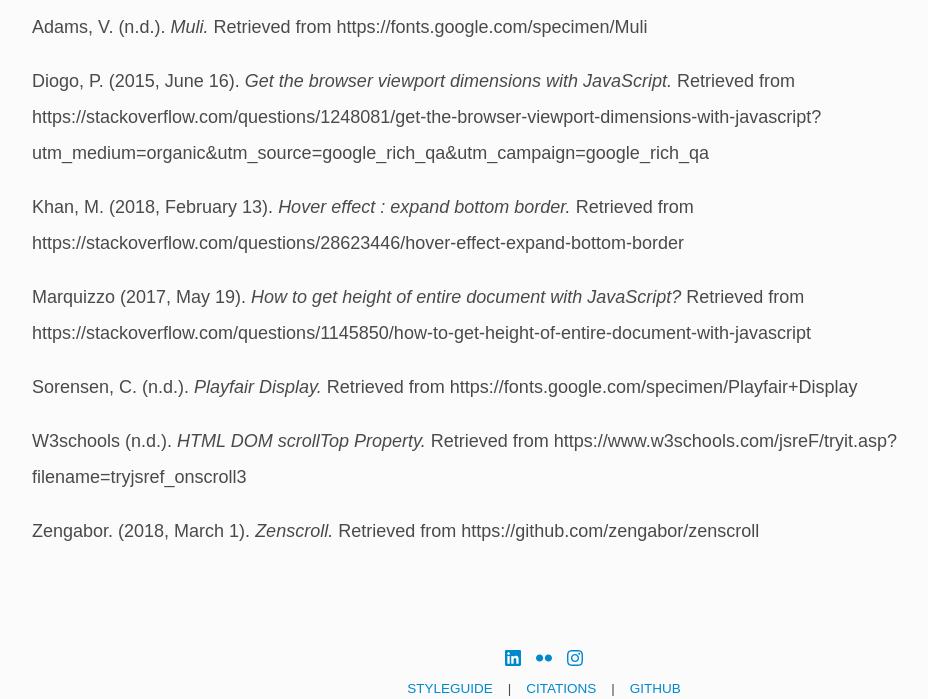
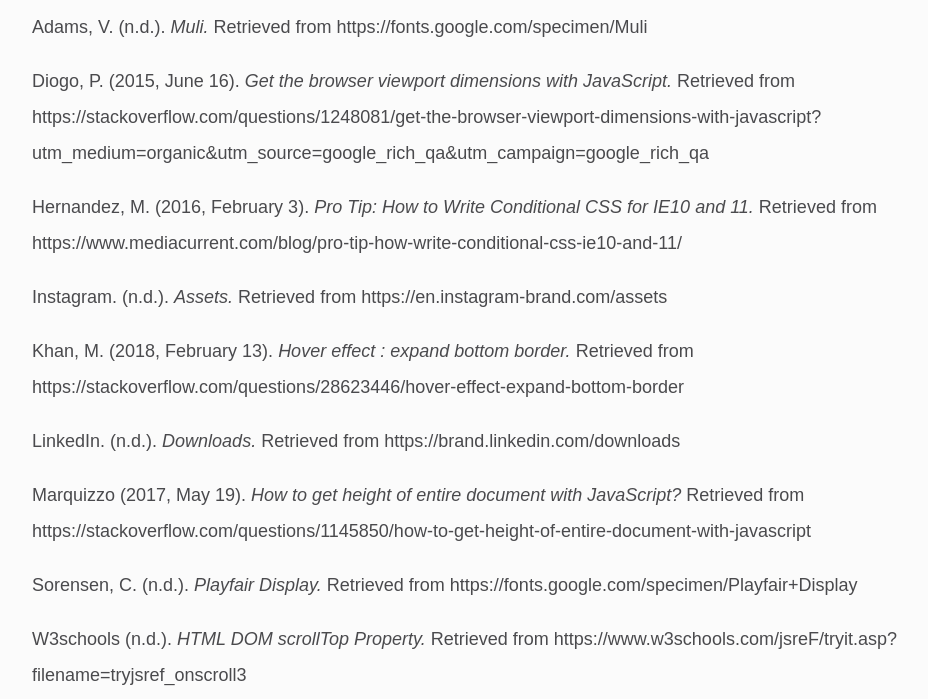
Before and after one commit to wendyyuanlu/p3, a PHP site: page /citations.php in a window 1280 px wide. Shown: the part 335-1034 px from the top of the page, without its empty margins (96-1024 px from the left). Run offline with PHP 8.4, Linux system fonts and the light colour scheme; some web fonts are replaced.

Commit message:
Updated citations

```diff
--- a/citations.php
+++ b/citations.php
@@ -4,7 +4,10 @@
 
           <p>Adams, V. (n.d.). <em>Muli.</em> Retrieved from https://fonts.google.com/specimen/Muli</p>
           <p>Diogo, P. (2015, June 16). <em>Get the browser viewport dimensions with JavaScript.</em> Retrieved from https://stackoverflow.com/questions/1248081/get-the-browser-viewport-dimensions-with-javascript?utm_medium=organic&utm_source=google_rich_qa&utm_campaign=google_rich_qa</p>
+          <p>Hernandez, M. (2016, February 3). <em>Pro Tip: How to Write Conditional CSS for IE10 and 11.</em> Retrieved from https://www.mediacurrent.com/blog/pro-tip-how-write-conditional-css-ie10-and-11/</p>
+          <p>Instagram. (n.d.). <em>Assets.</em> Retrieved from https://en.instagram-brand.com/assets
           <p>Khan, M. (2018, February 13). <em>Hover effect : expand bottom border.</em> Retrieved from https://stackoverflow.com/questions/28623446/hover-effect-expand-bottom-border</p>
+          <p>LinkedIn. (n.d.). <em>Downloads.</em> Retrieved from https://brand.linkedin.com/downloads</p>
           <p>Marquizzo (2017, May 19). <em>How to get height of entire document with JavaScript?</em> Retrieved from https://stackoverflow.com/questions/1145850/how-to-get-height-of-entire-document-with-javascript</p>
           <p>Sorensen, C. (n.d.). <em>Playfair Display.</em> Retrieved from https://fonts.google.com/specimen/Playfair+Display</p>
           <p>W3schools (n.d.). <em>HTML DOM scrollTop Property.</em> Retrieved from https://www.w3schools.com/jsreF/tryit.asp?filename=tryjsref_onscroll3</p>
```
